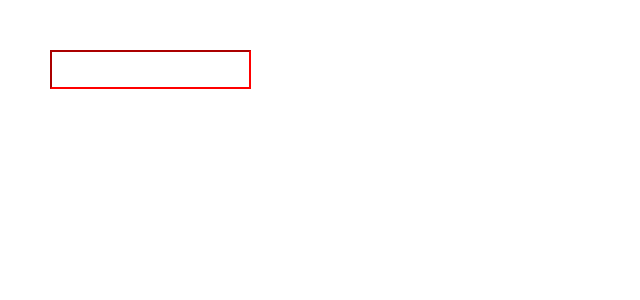
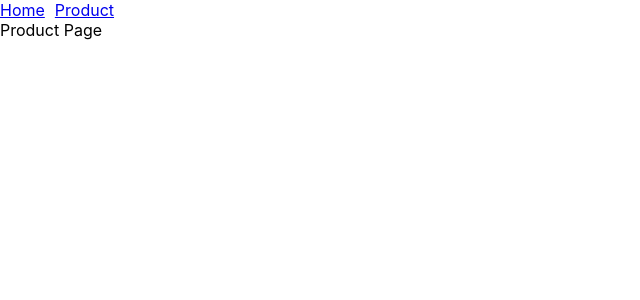
Before and after one commit to Adisak-KS/Mini-Project-CRUD-Basic-React-and-nodejs, a React (Create React App) app in the folder app/: page /product in a window 1280 px wide. Shown: the top 300 px of the page, without its empty margins (0-640 px from the left). Built offline with nearby package versions, Linux system fonts and the light colour scheme.

Commit message:
React link page by react-router-dom

```diff
--- a/app/package.json
+++ b/app/package.json
@@ -8,6 +8,7 @@
     "@testing-library/user-event": "^13.5.0",
     "react": "^18.3.1",
     "react-dom": "^18.3.1",
+    "react-router-dom": "^6.23.1",
     "react-scripts": "5.0.1",
     "web-vitals": "^2.1.4"
   },
--- a/app/src/App.js
+++ b/app/src/App.js
@@ -1,20 +1,22 @@
 import { useEffect } from "react";
+import Menu from "./Menu";
 
 function App() {
   const padding = '10px';
   const color = 'red';
 
-  useEffect(()=>{
+  useEffect(() => {
     fetchData()
-  },[]);
+  }, []);
 
-  const fetchData = () =>{
+  const fetchData = () => {
     console.log('page on load')
   }
 
   return (
-    <div style={{ marginTop: "50px", marginLeft:"50px"}}>
-     <input style={{borderColor: color, padding: padding}} />
+    <div style={{ marginTop: "50px", marginLeft: "50px" }}>
+      <Menu/>
+      <input style={{ borderColor: color, padding: padding }} />
     </div>
   );
 }
--- /dev/null
+++ b/app/src/Menu.js
@@ -0,0 +1,14 @@
+import { Link } from 'react-router-dom';
+
+function Menu() {
+    return (
+        <>
+            <div>
+                <Link to='/' style={{marginRight:'10px'}}>Home</Link>
+                <Link to='/product'>Product</Link>
+            </div>
+        </>
+    )
+}
+
+export default Menu;
--- /dev/null
+++ b/app/src/Product.js
@@ -0,0 +1,12 @@
+import Menu from "./Menu";
+
+function Product(){
+    return (
+        <>
+        <Menu />
+        <div>Product Page</div>
+        </>
+    )
+}
+
+export default Product;
```
Also changed, not shown: app/src/index.js (+19 -4 lines), 1 other file (tests, documents, lock files or other folders).
